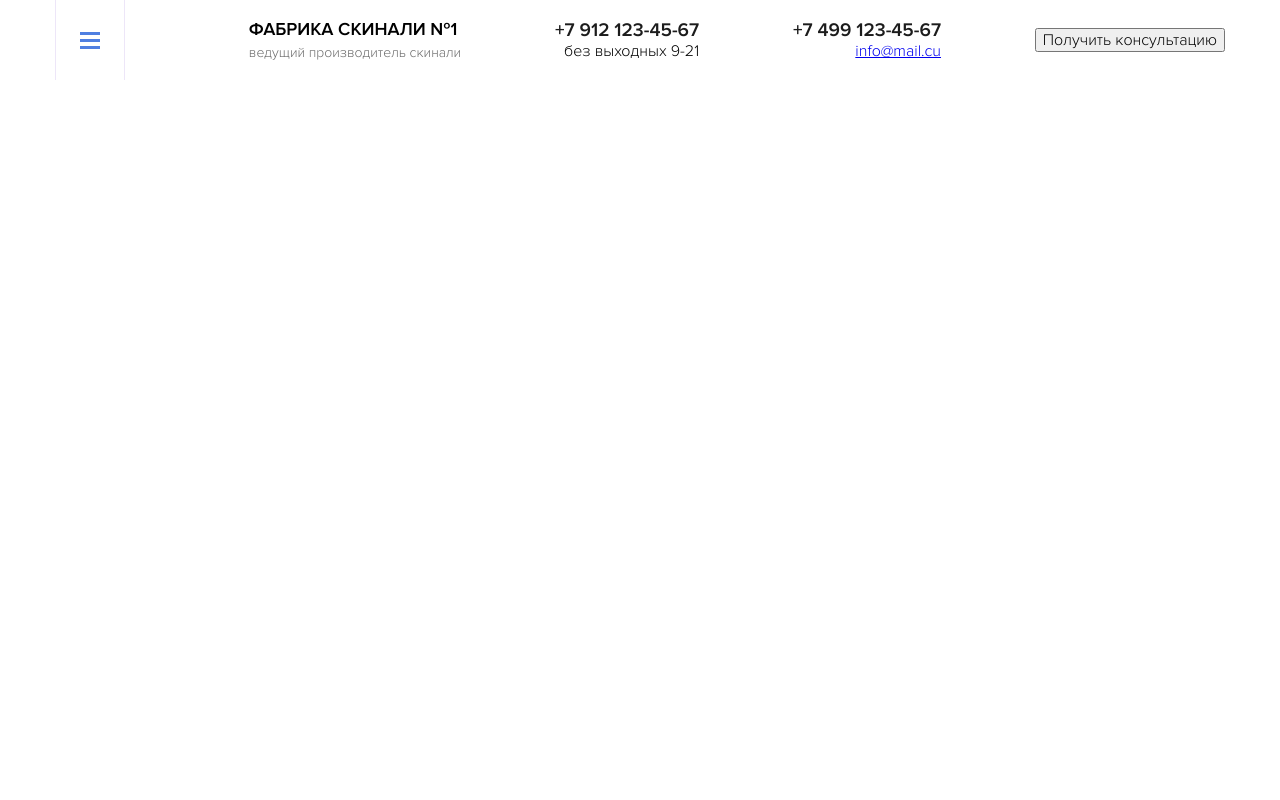
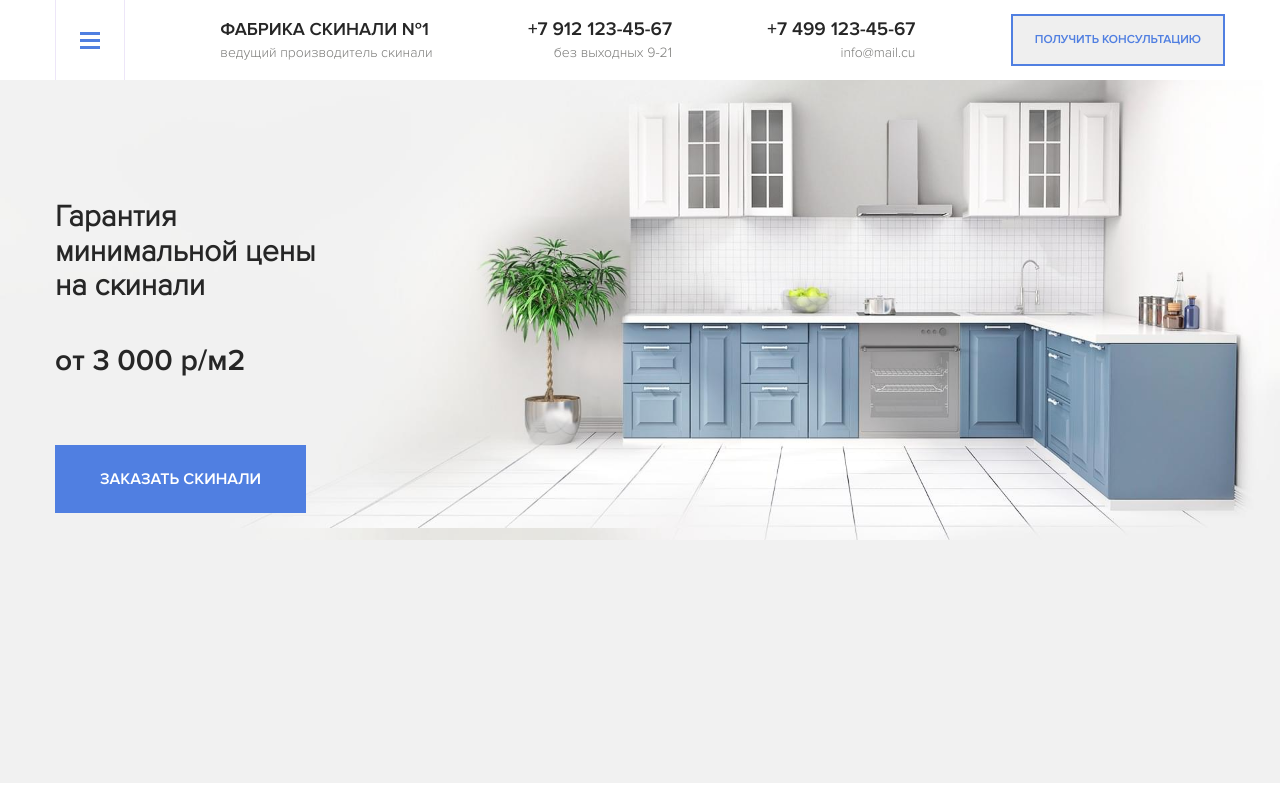
Before and after one commit to sitatdev/skinali, a plain HTML site: page index.html in a window 1280 px wide. Drawn offline with Linux system fonts and the light colour scheme.

Commit message:
Сверстала блок hero, нет часов

```diff
--- a/index.html
+++ b/index.html
@@ -25,11 +25,11 @@
         </div>
         <div class="navbar__mobile">
           <a  class="navbar__phone" href="tel:+79121234567">+7 912 123-45-67</a>
-          <span class="navbar__work-time">без выходных 9-21</span>
+          <span class="navbar__work-time navbar__small-text">без выходных 9-21</span>
         </div>
         <div class="navbar__landline">
           <a class="navbar__phone" href="tel:+74991234567">+7 499 123-45-67</a>
-          <a class="navbar__email" href="mailto:info@mail.cu">info@mail.cu</a>
+          <a class="navbar__email navbar__small-text" href="mailto:info@mail.cu">info@mail.cu</a>
         </div>
         <button class="button-o navbar__button">Получить консультацию</button>
       </div>
@@ -37,7 +37,18 @@
     <!-- /.container -->
   </div>
   <!-- /.navbar -->
-  <div class="hero"></div>
+  <div class="hero">
+    <div class="container">
+      <h1 class="hero__title">
+        Гарантия<br> минимальной цены<br> на скинали
+      </h1>
+      <span class="hero__subtitle">
+        от 3 000 р/м2
+      </span>
+      <button class="button hero__button">Заказать скинали</button>
+    </div>
+    <!-- /.container -->
+  </div>
   <!-- /.hero -->
 </header>
 <!-- /.header -->
--- /dev/null
+++ b/sass/_colors.sass
@@ -0,0 +1,3 @@
+$text-color: #262626
+$text-color-light: #7b7b79
+$primary: #507fe1
--- /dev/null
+++ b/sass/blocks/_hero.sass
@@ -0,0 +1,13 @@
+.hero
+  background: #F1F1F1 url('../img/hero/hero-bg.jpeg') no-repeat center top 80px
+  background-size: contain
+  padding-top: 180px
+  padding-bottom: 270px
+  &__title
+    margin-bottom: 40px
+    font-size: 30px
+  &__subtitle
+    display: block
+    margin-bottom: 67px
+    font-size: 30px
+    +bold
--- a/sass/blocks/_navbar.sass
+++ b/sass/blocks/_navbar.sass
@@ -1,19 +1,29 @@
 .navbar
+  position: fixed
+  left: 0
+  top: 0
+  width: 100%
+  background-color: #fff
   &-wrap
     display: flex
     justify-content: space-between
     align-items: center
     min-height: 80px
-  &__menu-button
-    margin-right: 30px
   &__phone
     display: block
+    margin-bottom: 5px
     font-size: 19px
     +bold
     text-decoration: none
-    color: #1C1C1C
+    color: $text-color
   &__mobile, &__landline
     text-align: right
+  &__small-text
+    display: block
+    color: $text-color-light
+    font-size: 14px
+    text-decoration: none
+
 .menu
   &-button
     display: flex
@@ -42,4 +52,5 @@
   &__description
     display: block
     font-size: 14px
-    color: #6b6b6b
+    color: $text-color-light
+    font-size: 14px
--- a/sass/interface.sass
+++ b/sass/interface.sass
@@ -1,2 +1,17 @@
 body
   +light
+  color: $text-color
+.button-o
+  border: 2px solid $primary
+  padding: 17px 22px
+  font-size: 12px
+  text-transform: uppercase
+  color: $primary
+  +bold
+.button
+  border: none
+  text-transform: uppercase
+  padding: 25px 45px
+  background-color: $primary
+  color: #fff
+  +bold
--- a/sass/style.sass
+++ b/sass/style.sass
@@ -2,8 +2,13 @@
 @import 'grid'
 //Настройки шрифтов
 @import 'fonts'
+//Настройки цветов
+@import 'colors'
 //Настройки интерфейса
 @import 'interface'
 
 //Шапка сайта
 @import 'blocks/navbar'
+
+//Блок hero
+@import 'blocks/hero'
```
Also changed, not shown: css/style.css, img/hero/hero-bg.jpeg (added), 1 other file.
